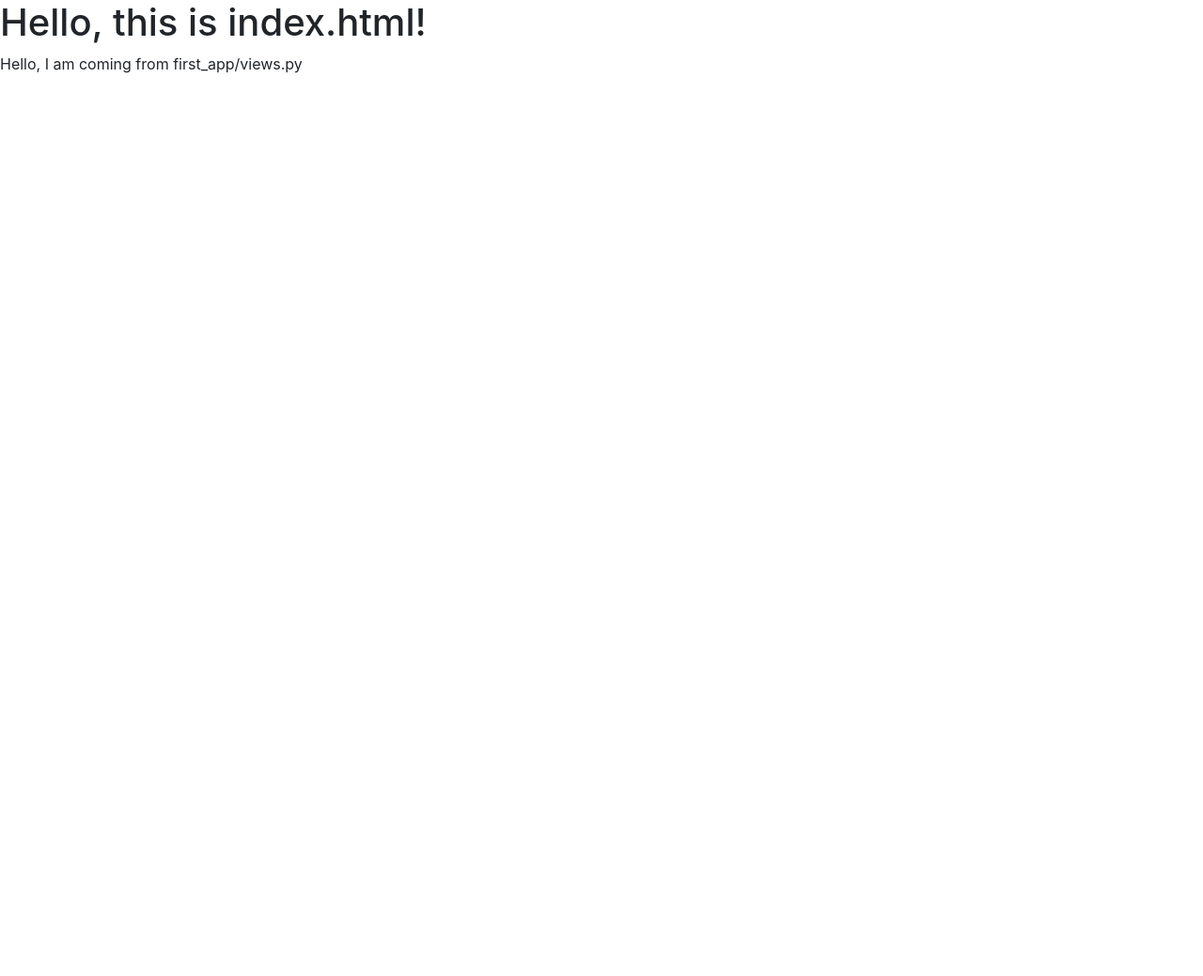
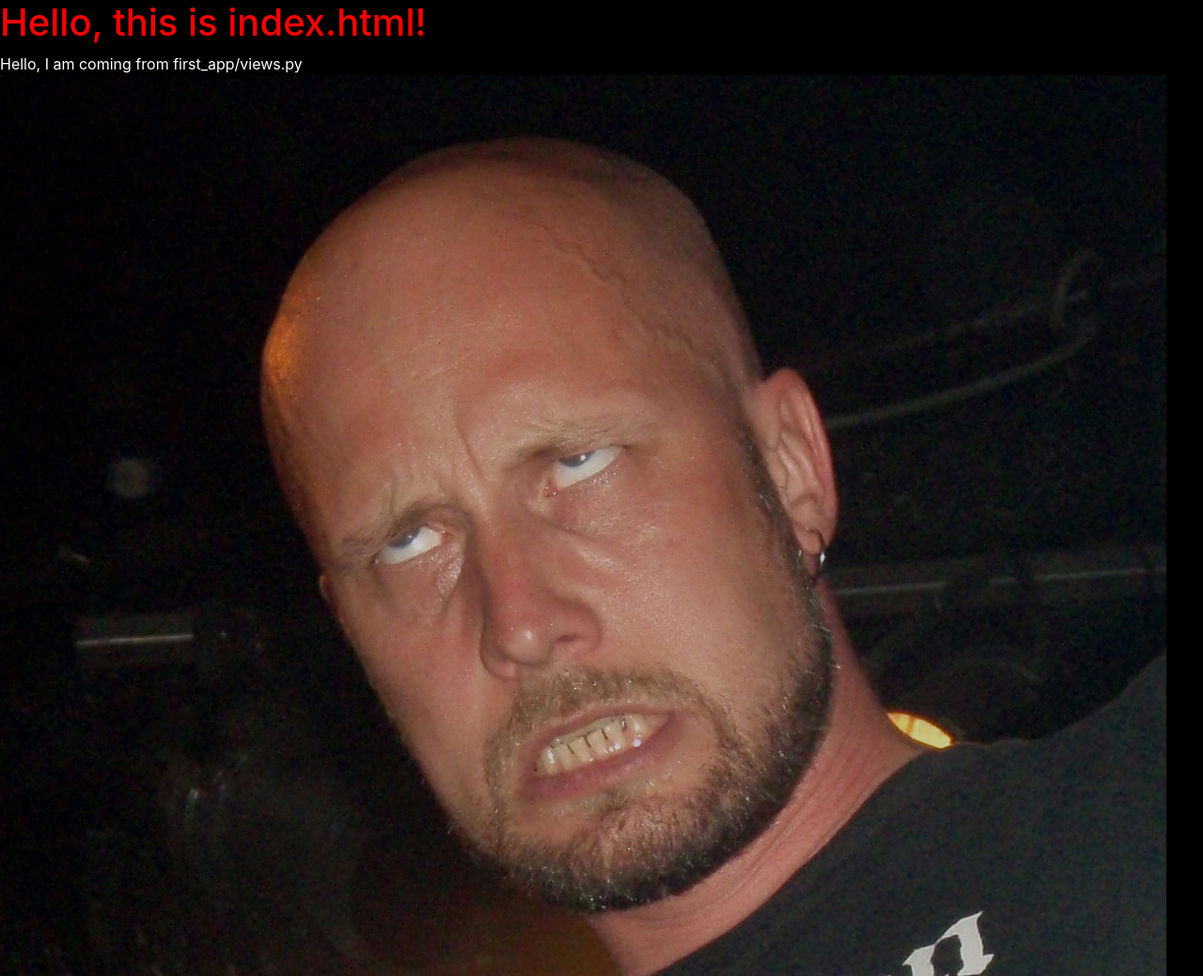
Before and after one commit to edan-bainglass/django-practice, a Django app: page / in a window 1280 px wide. Shown: the whole page at 94% size. Before the commit the page ends 78 px from the top, so only its background shows below. Run offline with Django 3.2, Linux system fonts and the light colour scheme; some libraries are stand-ins or nearby versions.

Commit message:
Added static image and stylesheet to index.html

```diff
--- a/My_Django_Stuff/projects/first_project/first_project/settings.py
+++ b/My_Django_Stuff/projects/first_project/first_project/settings.py
@@ -15,6 +15,7 @@ from pathlib import Path
 # Build paths inside the project like this: BASE_DIR / 'subdir'.
 BASE_DIR = Path(__file__).resolve().parent.parent
 TEMPLATE_DIR = BASE_DIR.joinpath("templates")
+STATIC_DIR = BASE_DIR.joinpath("static")
 
 # Quick-start development settings - unsuitable for production
 # See https://docs.djangoproject.com/en/3.1/howto/deployment/checklist/
@@ -120,3 +121,5 @@ USE_TZ = True
 # https://docs.djangoproject.com/en/3.1/howto/static-files/
 
 STATIC_URL = '/static/'
+
+STATICFILES_DIRS = [STATIC_DIR]
--- /dev/null
+++ b/My_Django_Stuff/projects/first_project/static/css/styles.css
@@ -0,0 +1,8 @@
+body {
+  background-color: black;
+  color: white;
+}
+
+h1 {
+  color: red;
+}
--- a/My_Django_Stuff/projects/first_project/templates/first_app/index.html
+++ b/My_Django_Stuff/projects/first_project/templates/first_app/index.html
@@ -1,4 +1,5 @@
 <!DOCTYPE html>
+{% load static %}
 <html lang="en">
   <head>
     <meta charset="UTF-8" />
@@ -13,12 +14,13 @@
       rel="stylesheet"
       href="https://cdnjs.cloudflare.com/ajax/libs/font-awesome/5.15.2/css/all.min.css"
     />
-    <link rel="stylesheet" href="assets/css/style.css" />
+    <link rel="stylesheet" href="{% static 'css/styles.css' %}" />
     <title>First App</title>
   </head>
   <body>
     <h1>Hello, this is index.html!</h1>
     {{ insert_me }}
+    <img src="{% static 'images/jens.jpg' %}" alt="Jens Kidman" />
 
     <!-- BS4 scripts -->
     <script src="https://cdnjs.cloudflare.com/ajax/libs/jquery/3.5.1/jquery.slim.min.js"></script>
```
Also changed, not shown: My_Django_Stuff/projects/first_project/static/images/jens.jpg (added).
